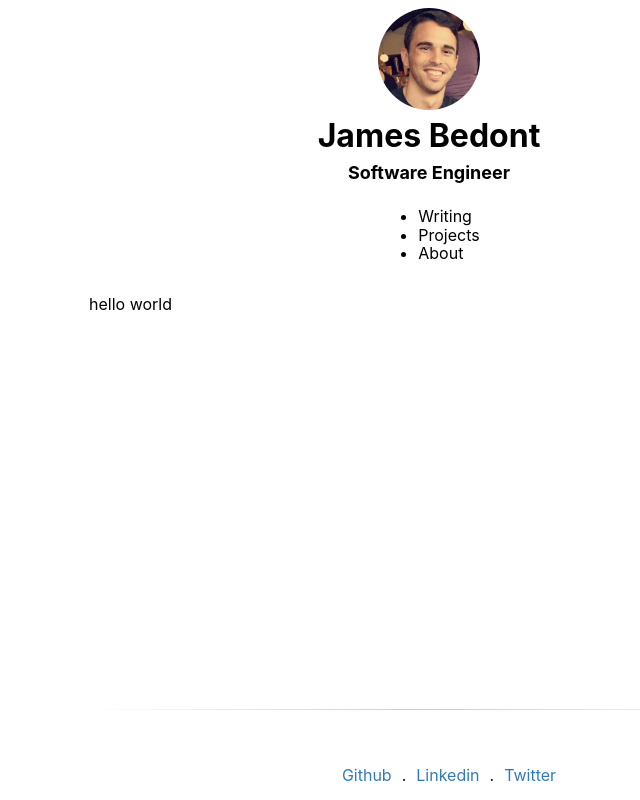
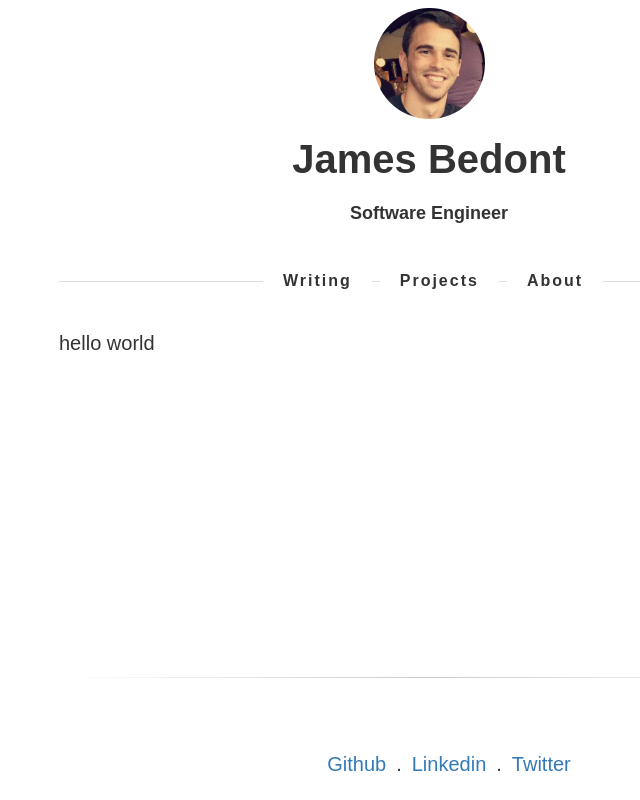
Before and after one commit to JamesBedont/personal-website, a Next.js app: page / in a window 1280 px wide. Shown: the whole page, without its empty margins (211-851 px from the left). Built offline with nearby package versions, Linux system fonts and the light colour scheme.

Commit message:
better header navigation with strikethrough

```diff
--- a/components/header.js
+++ b/components/header.js
@@ -10,6 +10,7 @@ const Header = () => {
           <li>Projects</li>
           <li>About</li>
         </ul>
+        <div className='strike-through'></div>
       </nav>
     </header>
   );
--- a/styles.css
+++ b/styles.css
@@ -1,59 +1,123 @@
 body {
-  font-family: 'SF Pro Text', 'SF Pro Icons', system-ui;
-  max-width: 680px;
+  /* font-family: 'SF Pro Text', 'SF Pro Icons', system-ui; */
+  max-width: 740px;
   margin: 0 auto;
+  font-family: 'Source Sans Pro', sans-serif;
+  color: rgba(0, 0, 0, .8);
+  font-size: 20px;
+  line-height: 1.6;
 }
-html, body {
+
+html,
+body {
   height: 100%;
 }
+
 #__next {
   display: flex;
   flex-direction: column;
   height: 100%;
 }
+
 .content {
   flex: 1 0 auto;
 }
+
 footer {
   flex-shrink: 0;
 }
+
 .footer-content {
   display: flex;
   justify-content: center;
 }
+
 .footer-line {
   background: #ddd;
-  background: -webkit-gradient(linear, left top, right top, from(rgba(255,255,255,0)), color-stop(#ccc), to(rgba(255,255,255,0)));
-  background: -webkit-linear-gradient(left, rgba(255,255,255,0), #ccc, rgba(255,255,255,0));
-  background: linear-gradient(to right, rgba(255,255,255,0), #ccc, rgba(255,255,255,0));
+  background: -webkit-gradient(linear, left top, right top, from(rgba(255, 255, 255, 0)), color-stop(#ccc), to(rgba(255, 255, 255, 0)));
+  background: -webkit-linear-gradient(left, rgba(255, 255, 255, 0), #ccc, rgba(255, 255, 255, 0));
+  background: linear-gradient(to right, rgba(255, 255, 255, 0), #ccc, rgba(255, 255, 255, 0));
   height: 1px;
   margin: 2.5em 0;
 }
-.list-inline > li {
+
+.list-inline>li {
   display: inline-block;
   padding-left: 5px;
   padding-right: 5px;
 }
-.list-inline > li > a {
+
+.list-inline>li>a {
   color: #337ab7;
   text-decoration: none;
   font-size: 1em;
 }
+
 header {
   display: flex;
   flex-wrap: wrap;
   flex-direction: column;
   align-items: center;
 }
+
 #headshot {
   margin-top: 8px;
   border-radius: 50%;
   max-width: 15%;
 }
+
 #name {
   margin: 8px 0px 0px 0px;
 }
+
 #title {
   font-size: 18px;
   margin: 8px 0px 8px 0px;
 }
+
+nav {
+  margin: 0;
+  padding: 20px 0 0 0;
+  text-align: center;
+  width: 100%;
+}
+
+nav>ul {
+  margin: 0 auto;
+  padding: 0 25px;
+  line-height: 1.5em;
+  z-index: 20;
+  position: relative;
+  white-space: nowrap;
+}
+
+nav>ul>li {
+  display: inline-block;
+  padding: 0 20px;
+  margin: 0;
+  list-style: none;
+  background: #fff;
+  line-height: 50px;
+  font-size: 0.8em;
+  letter-spacing: 2px;
+  font-weight: bold;
+}
+
+nav>ul>li:nth-child(n+1) {
+  margin-left: 8px;
+}
+
+.active {
+  text-decoration: underline;
+  -webkit-text-underline-position: under;
+  -ms-text-underline-position: below;
+  text-underline-position: under;
+}
+
+.strike-through {
+  margin: -25px 0 25px 0;
+  padding: 0;
+  border-bottom: 1px solid #ddd;
+  z-index: 10;
+  position: relative;
+}
```
